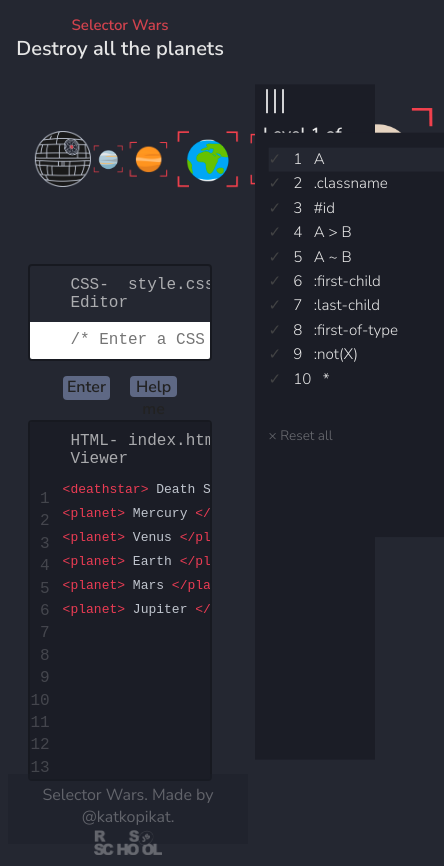
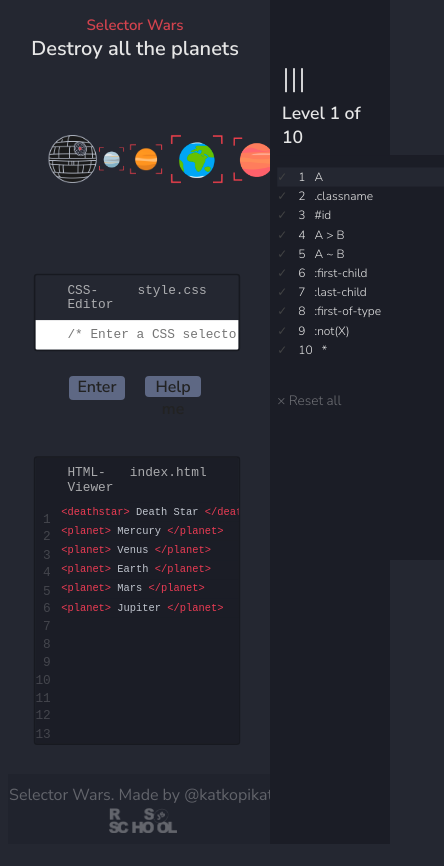
Before and after one commit to katkopikat/rs-projects, a plain HTML site: page rs-css/index.html in a window 390 px wide. Both pictures are taken after a click on the element 275 px from the left and 101 px from the top of the page. Shown: the whole page, 444 px wide, since content can reach past the window. After the commit the page ends 844 px from the top, so only its background shows below. Drawn offline with Linux system fonts and the light colour scheme.

Commit message:
fix: fixed scale

```diff
--- a/rs-css/src/style.css
+++ b/rs-css/src/style.css
@@ -97,13 +97,8 @@ body {
   left: -22px;
 }
 
-.belt {
-  height: 200px;
-}
-
-
-.mercury-gif {
-  height: 50px;
+.mercury-png {
+  height: 40px;
   /* height: 30px; */
 }
 
@@ -144,10 +139,10 @@ body {
 }
 
 .moon-png {
-  height: 40px;
+  height: 20px;
   position: relative;
-  top: -36px;
-  left: -22px;
+  top: -40px;
+  left: -15px;
 }
 
 .hint {
@@ -494,10 +489,7 @@ hr {
 }
 
 .lose-animation {
-  /* Запустите анимацию встряхивания и сделайте так, чтобы анимация длилась 0,5 секунды */
   animation: shake 0.5s;
-
-  /* Когда анимация будет закончена, начните снова */
   animation-iteration-count: infinite;
 }
 
@@ -561,13 +553,18 @@ hr {
   color: white;
 }
 
+.visual__wrapper--scale {
+  transform: scale(0.7);
+  width: auto;
+}
+
 .visual__wrapper--win {
   display: block;
-
 }
 
 .deathstar--win {
   height: 190px;
+  margin: auto;
 }
 
 .del-anim {
@@ -715,12 +712,18 @@ hr {
   }
 
   .right__content {
-    transform: scale(0.8);
-    width: 150px;
+
+    width: 120px;
   }
 
   .mobile-menu-wrapper {
-    top: 60px;
+    top: 115px;
+    left: -8px;
+  }
+
+  .mobile-menu-list {
+    padding-left: 2px;
+    font-size: 15px;
   }
 
   .footer {
@@ -728,12 +731,32 @@ hr {
   }
 
   .right__content__wrapper {
-    padding: 10px;
+    transform: scale(0.8);
+    padding: 10px 0px;
+  }
+
+  .describe--examples {
+    opacity: 0;
+  }
 }
-.describe--examples{
-  opacity: 0;
+ @media screen and (max-width: 570px) {
+  .visual__wrapper {
+    transform: scale(0.6);
+  }
+  .input__wrapper, .code__wrapper{
+    width: 100%;
+    transform: scale(0.8);
+  }
+.footer{
+  width: calc(100% - 120px);
+
 }
+.left__content {
+  width: calc(100% - 120px);
 }
+
+  }
+
 /*
 
 An Old Hope – Star Wars Syntax (c) Gustavo Costa <gusbemacbe@gmail.com>
```
